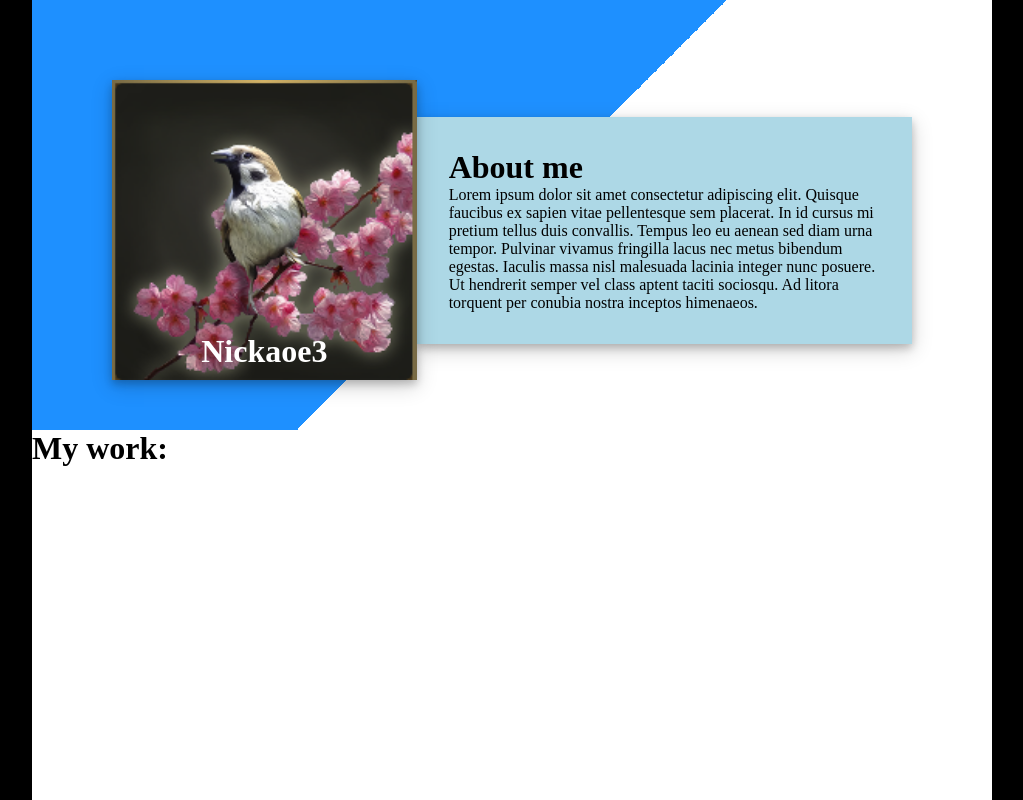
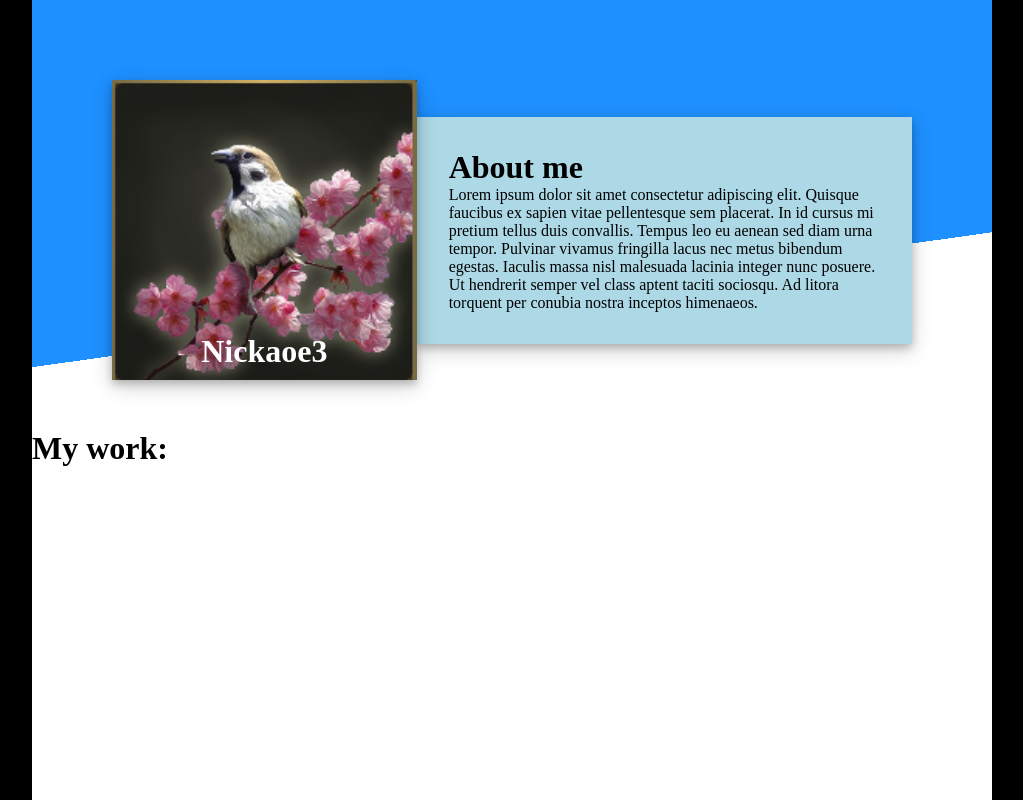
Before and after one commit to NickW16/Homepage, a website built with webpack: page src/template.html in a window 1280 px wide. Shown: the whole page, without its empty margins (128-1151 px from the left). Built offline with nearby package versions, Linux system fonts and the light colour scheme.

Commit message:
Complete header

```diff
--- a/src/styles.css
+++ b/src/styles.css
@@ -30,7 +30,7 @@ body {
 
 header {
 	display: flex;
-	background: linear-gradient(135deg, #1e90ff 50%, white 50%);
+	background: linear-gradient(172deg, #1e90ff 65%, white 35%);
 	position: relative;
 	padding: 80px;
 	padding-bottom: 50px;
```
Also changed, not shown: 2 other files.
